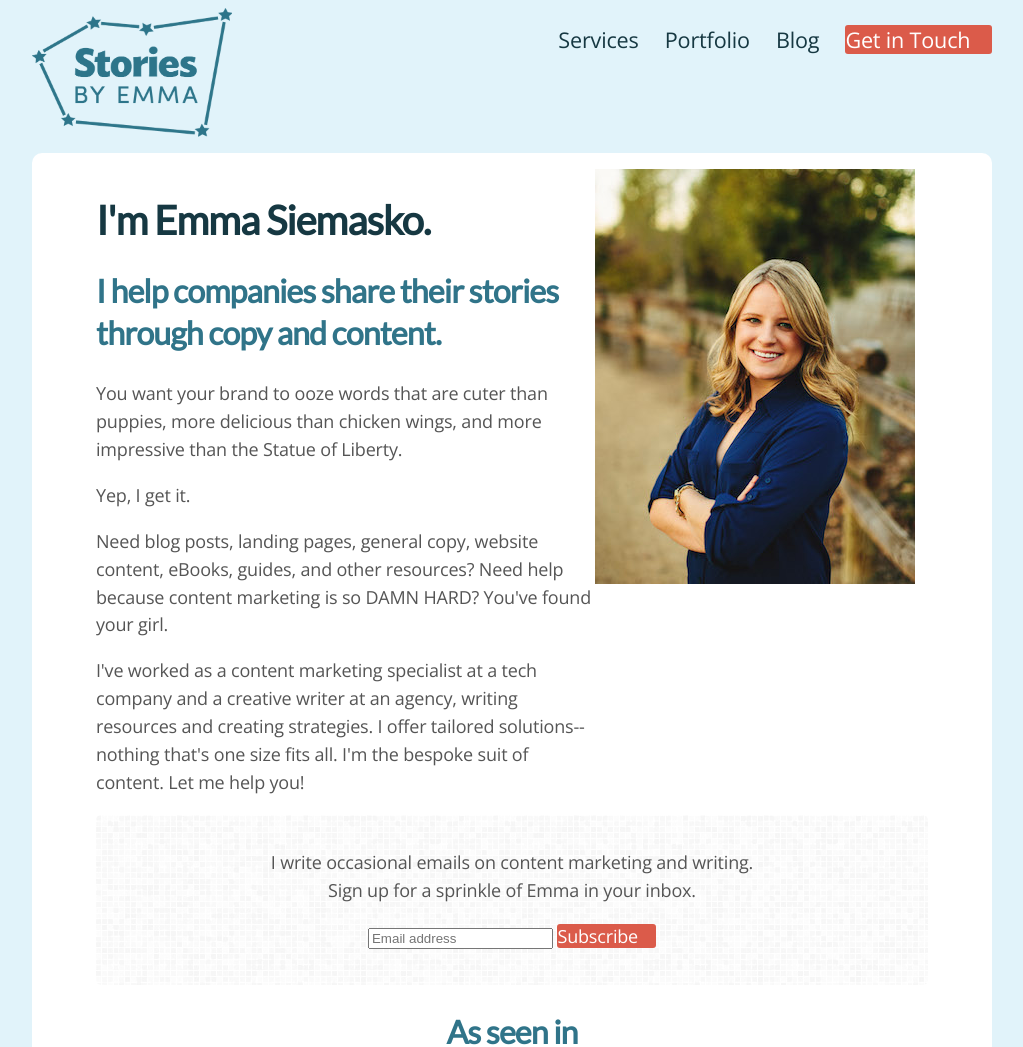
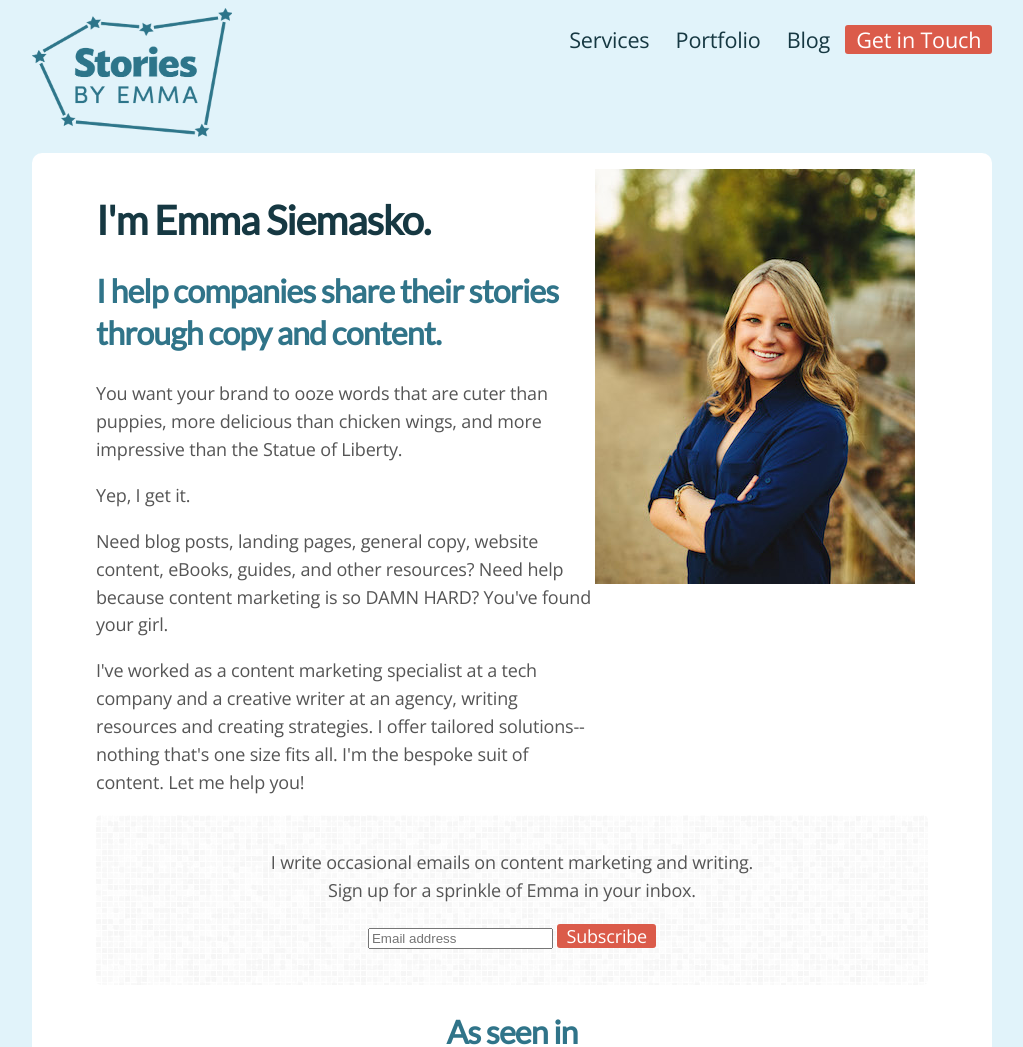
Before and after one commit to emmalepsy/emmalepsy.github.io, a Jekyll site: the page mobile.html, which Jekyll copies as it is, in a window 1280 px wide. Shown: the top 1047 px of the page, without its empty margins (128-1151 px from the left). Built offline with Jekyll 4.4.1, drawn with Linux system fonts in a browser that asks for light colours; nearby versions of some CDN libraries; a style sheet for code colours, icons or effects is not loaded.

Commit message:
Adjust padding on btn

```diff
--- a/mobile.html
+++ b/mobile.html
@@ -184,7 +184,8 @@
 
 .btn {
   color: #163842;
-  padding-right: 1em;
+  padding-left:  0.5em;
+  padding-right: 0.5em;
 }
 
 .cta {
```
